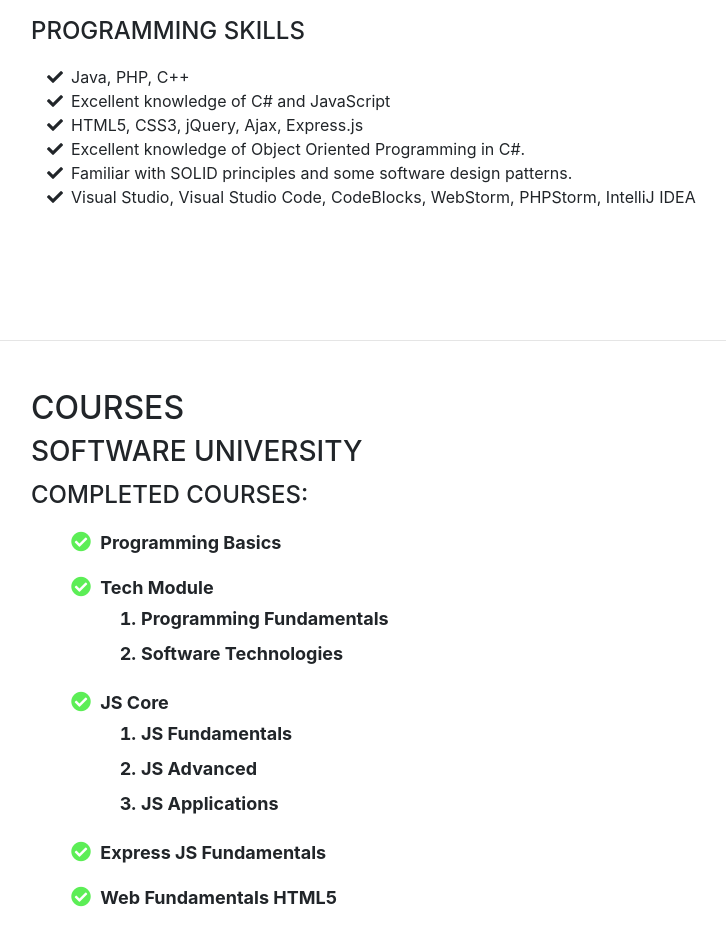
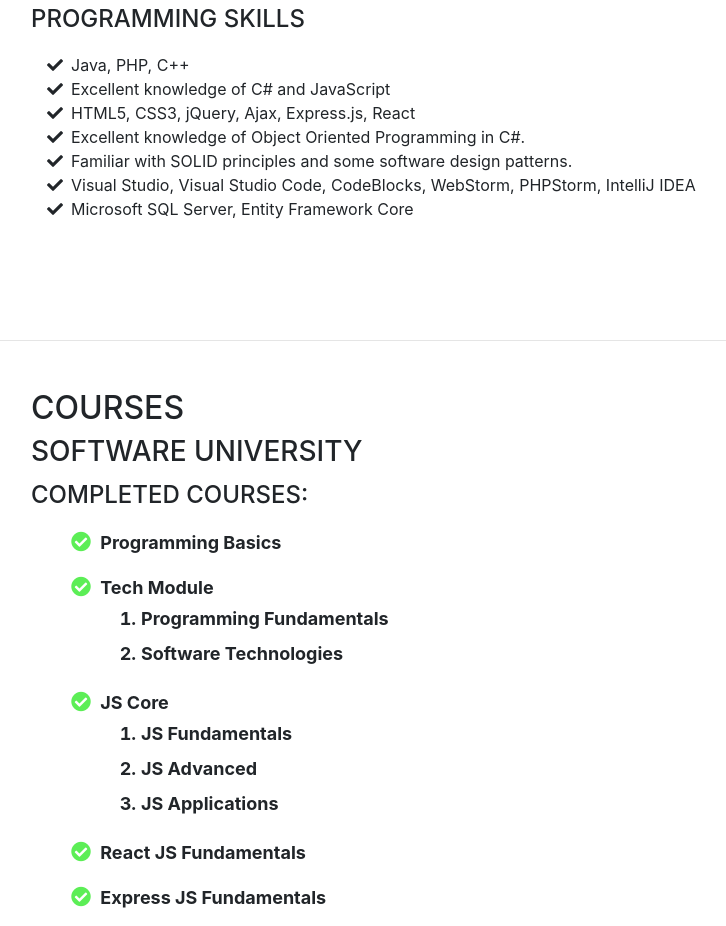
Before and after one commit to NaskoVasilev/CV, a website with bundled scripts: page index.html in a window 1280 px wide. Shown: the part 2063-2989 px from the top of the page, without its empty margins (289-1015 px from the left). Built offline with nearby package versions, Linux system fonts and the light colour scheme; a web font is replaced by a local one.

Commit message:
Add courses

```diff
--- a/index.html
+++ b/index.html
@@ -209,7 +209,7 @@
                     </li>
                     <li>
                         <i class="fa-li fa fa-check"></i>
-                        HTML5, CSS3, jQuery, Ajax, Express.js
+                        HTML5, CSS3, jQuery, Ajax, Express.js, React
                     </li>
                     <li>
                         <i class="fa-li fa fa-check"></i>
@@ -222,6 +222,10 @@
                     <li>
                         <i class="fa-li fa fa-check"></i>
                         Visual Studio, Visual Studio Code, CodeBlocks, WebStorm, PHPStorm, IntelliJ IDEA
+                    </li>
+                     <li>
+                        <i class="fa-li fa fa-check"></i>
+                        Microsoft SQL Server, Entity Framework Core
                     </li>
                 </ul>
             </div>
@@ -276,6 +280,10 @@
                     </li>
                     <li class="mb-2 module">
                         <i class="far fa-check-circle"></i>
+                        React JS Fundamentals
+                    </li>
+                    <li class="mb-2 module">
+                        <i class="far fa-check-circle"></i>
                         Express JS Fundamentals
                     </li>
                     <li class="mb-2 module">
@@ -300,6 +308,7 @@
                         C# DB Fundamentals
                         <ol>
                             <li>Databases Basics - MS SQL Server</li>
+                            <li>Databases Advanced - Entity Framework Core</li>
                         </ol>
                     </li>
                 </ul>
```
